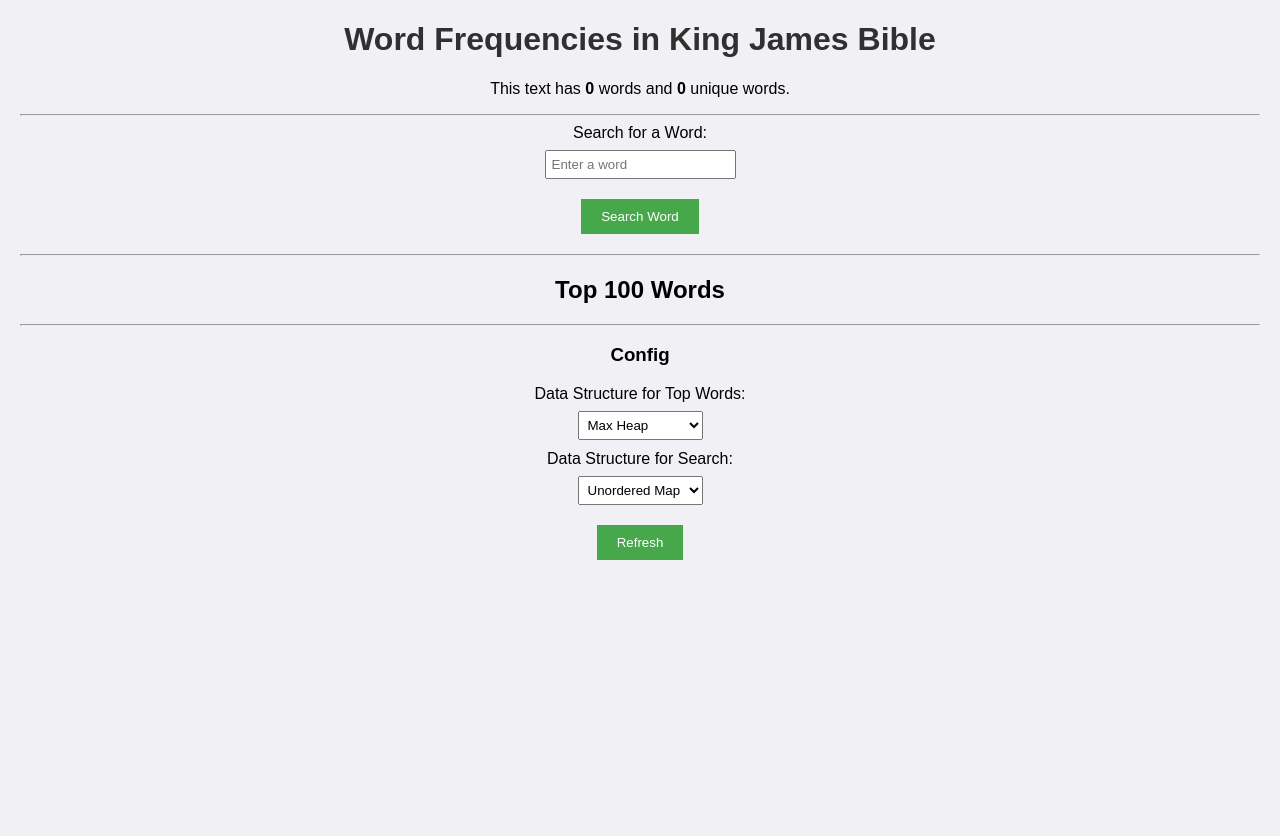
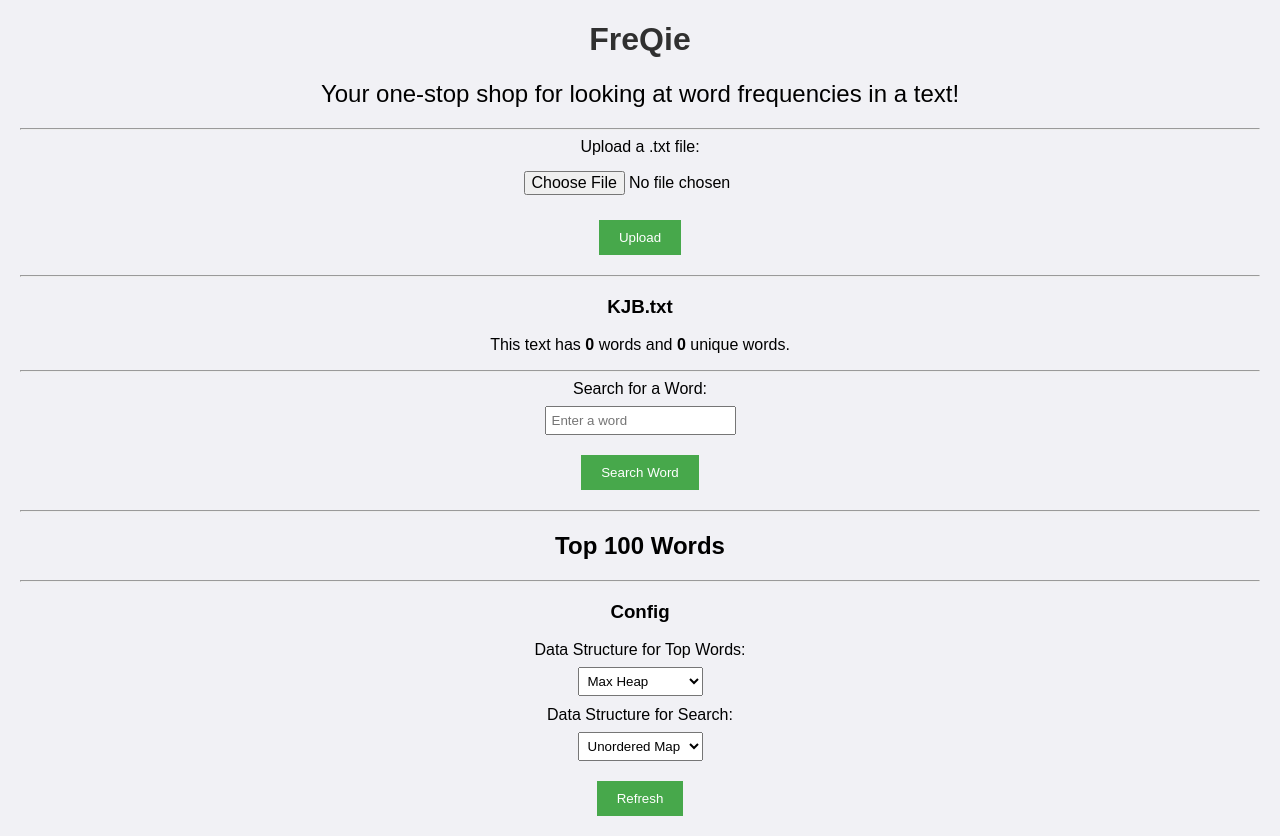
Before and after one commit to LukeBarcenas/FreQie, a Flask app: page / in a window 1280 px wide. Before the commit the page ends 560 px from the top, so only its background shows below. Run offline with Flask 3, Linux system fonts and the light colour scheme; parts of the project's set-up code (start-up, migrations or seed data) failed here and were passed over.

Commit message:
Added custom file upload (Issue #10)

```diff
--- a/app.py
+++ b/app.py
@@ -1,22 +1,25 @@
 # Import libraries for normalizing and tokenizing
 from flask import Flask, render_template, request, jsonify
+from werkzeug.utils import secure_filename
 from unorderedMap import UnorderedMap
 from maxHeap import MaxHeap
 import nltk
 from nltk.tokenize import word_tokenize
 import re
+import os
 
 # If not installed, download punkt for tokenization
 try:
     nltk.data.find('tokenizers/punkt')
-    nltk.data.find('tokenizers/punkt/punkt_tab')
-
 except LookupError:
     nltk.download('punkt')
-    nltk.download('punkt_tab')
 
 # Initialize Flask app
 app = Flask(__name__)
+
+# Set upload folder and max file upload size to 8MB
+app.config['UPLOAD_FOLDER'] = './docs'
+app.config['MAX_CONTENT_LENGTH'] = 8 * 1024 * 1024
 
 # Reads a file line by line
 def readFile(filePath):
@@ -54,19 +57,63 @@ def initializeUnorderedMap(tokens):
 def initializeMaxHeap(tokens):
     return MaxHeap(tokens)
 
-# Preprocess tokens once for efficiency
-filePath = 'docs/KJB.txt'
-tokens = preprocessText(filePath)
+# Placeholders for file processing
+tokens = []
+pcHeap = None
+pcTop100 = []
+pcMap = None
+pcUniqueWords = 0
+totalWordCount = 0
+currentFileName = "KJB.txt"
 
-# Precomputed values
-pcHeap = MaxHeap(tokens)
-pcTop100 = pcHeap.top_n(100)
-pcMap = UnorderedMap()
-for token in tokens:
-    pcMap.insert(token)
-pcUniqueWords = pcMap.getSize()
-totalWordCount = len(tokens)
+# Preprocess KJB.txt on startup as default
+def preprocessKJB():
+    global tokens, pcHeap, pcTop100, pcMap, pcUniqueWords, totalWordCount, currentFileName
 
+    defaultFilePath = os.path.join(app.config['UPLOAD_FOLDER'], 'KJB.txt')
+
+    tokens = preprocessText(defaultFilePath)
+    totalWordCount = len(tokens)
+
+    pcHeap = MaxHeap(tokens)
+    pcTop100 = pcHeap.top_n(100)
+    pcMap = initializeUnorderedMap(tokens)
+    pcUniqueWords = pcMap.getSize()
+
+# Call preprocessKJB() during app initialization
+preprocessKJB()
+
+# Handle file uploads and preprocessing
+@app.route('/upload', methods=['POST'])
+def upload():
+    global tokens, pcHeap, pcTop100, pcMap, pcUniqueWords, totalWordCount, currentFileName
+
+    # Ensure a file is included in the request
+    if 'file' not in request.files:
+        return jsonify({'error': 'No file provided: Please upload a .txt file'}), 400
+
+    file = request.files['file']
+
+    # Check if the file is a .txt file
+    if not file.filename.endswith('.txt'):
+        return jsonify({'error': 'Please only upload a .txt file'}), 400
+
+    # Save the file
+    currentFileName = secure_filename(file.filename)
+    filePath = os.path.join(app.config['UPLOAD_FOLDER'], currentFileName)
+    file.save(filePath)
+
+    # Preprocess the uploaded file
+    tokens = preprocessText(filePath)
+    totalWordCount = len(tokens)
+
+    # Renew precomputed values
+    pcHeap = MaxHeap(tokens)
+    pcTop100 = pcHeap.top_n(100)
+    pcMap = initializeUnorderedMap(tokens)
+    pcUniqueWords = pcMap.getSize()
+
+    return jsonify({'message': f'File uploaded successfully'})
 
 # Display top 100 by default
 @app.route('/')
@@ -79,7 +126,8 @@ def index():
         topWordsDataStructure="maxHeap",
         searchDataStructure="unorderedMap",
         searchQuery="",
-        searchResult=None
+        searchResult=None,
+        currentFileName=currentFileName
     )
 
 @app.route('/refresh', methods=['POST'])
--- a/static/styles.css
+++ b/static/styles.css
@@ -8,6 +8,10 @@ body {
 
 h1 {
     color: #303030;
+}
+
+#subtitle {
+    font-weight: normal;
 }
 
 /* Input Styles */
@@ -37,6 +41,19 @@ button {
 button:hover {
     background-color: #419845;
 }
+
+#fileUpload {
+    display: flex;
+    justify-content: center;
+    margin-top: 10px;
+}
+
+#fileInput {
+    font-size: 16px;
+    margin-left: 70px;
+    cursor: pointer;
+}
+
 
 /* Word Container Styles */
 .wordContainer {
--- a/templates/index.html
+++ b/templates/index.html
@@ -1,7 +1,7 @@
 <!DOCTYPE html>
 <html lang="en">
 <head>
-    <title>Word Frequencies in KJV Bible</title>
+    <title>FreQie - The Frequency Analyzer</title>
     <link rel="stylesheet" href="{{ url_for('static', filename='styles.css') }}">
     <script>
             // Refreshes the data structures used based on config input
@@ -9,6 +9,7 @@
                 const topWordsDataStructure = document.getElementById('topWordsDataStructure').value;
                 const searchDataStructure = document.getElementById('searchDataStructure').value;
 
+                // Refresh fetch request
                 fetch('/refresh', {
                     method: 'POST',
                     headers: { 'Content-Type': 'application/json' },
@@ -17,12 +18,13 @@
                         searchDataStructure
                     })
                 })
+                // Promise to process and dynamically update the top words UI
                 .then(response => response.json())
                 .then(data => {
-                // Reformat top words
                     const topWordsContainer = document.getElementById('topWordsContainer');
                     topWordsContainer.innerHTML = '';
 
+                    // Fill container with new top words
                     data.topWords.forEach((wordPair, index) => {
                         const wordBox = document.createElement('div');
                         wordBox.className = 'wordBox';
@@ -41,6 +43,7 @@
                 const searchQuery = document.getElementById('searchQuery').value;
                 const searchDataStructure = document.getElementById('searchDataStructure').value;
 
+                // Search fetch request
                 fetch('/search', {
                     method: 'POST',
                     headers: { 'Content-Type': 'application/json' },
@@ -49,11 +52,13 @@
                         searchDataStructure
                     })
                 })
+                // Promise to process search results and update UI
                 .then(response => response.json())
                 .then(data => {
                     const searchResultContainer = document.getElementById('searchResultContainer');
-                searchResultContainer.innerHTML = ''; // Clear existing content
+                    searchResultContainer.innerHTML = '';
 
+                    // Display the search result or not found
                     if (data.searchResult !== null) {
                         searchResultContainer.innerHTML = `The word "<strong>${data.searchQuery}</strong>" appears <strong>${data.searchResult}</strong> times.`;
                     } else {
@@ -61,13 +66,59 @@
                     }
                 });
             }
+
+            // Function to handle file upload
+            function uploadFile() {
+                const fileInput = document.getElementById('fileInput');
+                const uploadStatus = document.getElementById('uploadStatus');
+                const formData = new FormData();
+                formData.append('file', fileInput.files[0]);
+
+                // File upload fetch request
+                fetch('/upload', {
+                    method: 'POST',
+                    body: formData
+                })
+                // Promise to process upload status
+                .then(response => response.json())
+                .then(data => {
+                    if (data.error) {
+                        // Display error message
+                        uploadStatus.innerHTML = `<p style="color: #ce0303;">${data.error}</p>`;
+                    } else {
+                        // Display success message and reload page
+                        uploadStatus.innerHTML = `<p style="color: #249d3f;">${data.message}</p>`;
+                        location.reload();
+                    }
+                })
+                // Handle fetch errors and display a generic error message
+                .catch(err => {
+                    uploadStatus.innerHTML = `<p style="color: #ce0303;">Error uploading your file.</p>`;
+                });
+            }
     </script>
 </head>
 <body>
-    <h1>Word Frequencies in King James Bible</h1>
+    <h1>FreQie</h1>
+    <h2 id="subtitle">Your one-stop shop for looking at word frequencies in a text!</h2>
 
-    <!-- Unique Words Section -->
+    <hr>
+
+    <!-- Upload Section -->
+    <form id="uploadForm" enctype="multipart/form-data">
+        <label for="fileInput">Upload a .txt file:</label>
+        <div id="fileUpload"><input type="file" id="fileInput" name="file" accept=".txt"></div>
+        <div>
+            <button type="button" onclick="uploadFile()">Upload</button>
+        </div>
+    </form>
+    <div id="uploadStatus"></div>
+
+    <hr>
+
+    <!-- Text Summary Section -->
     <div id="textSummarySection">
+        <h3><strong>{{ currentFileName }}</strong></h3>
         <p>This text has <strong>{{ totalWordCount }}</strong> words and <strong>{{ uniqueWordCount }}</strong> unique words.</p>
     </div>
 
@@ -97,6 +148,7 @@
         </div>
         {% endfor %}
     </div>
+</body>
 
     <hr>
 
```
Lines whose indentation alone changed are shown as unchanged.
